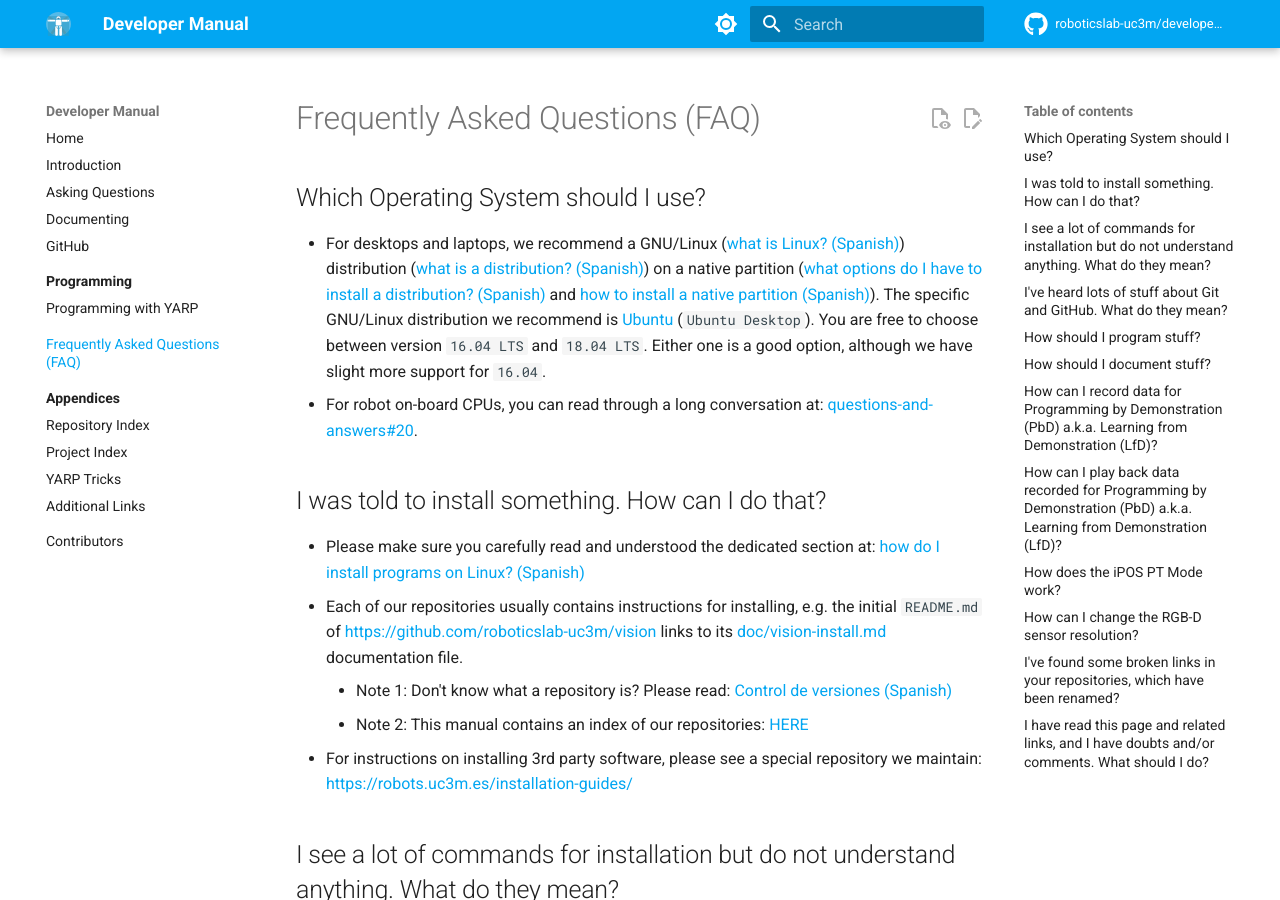
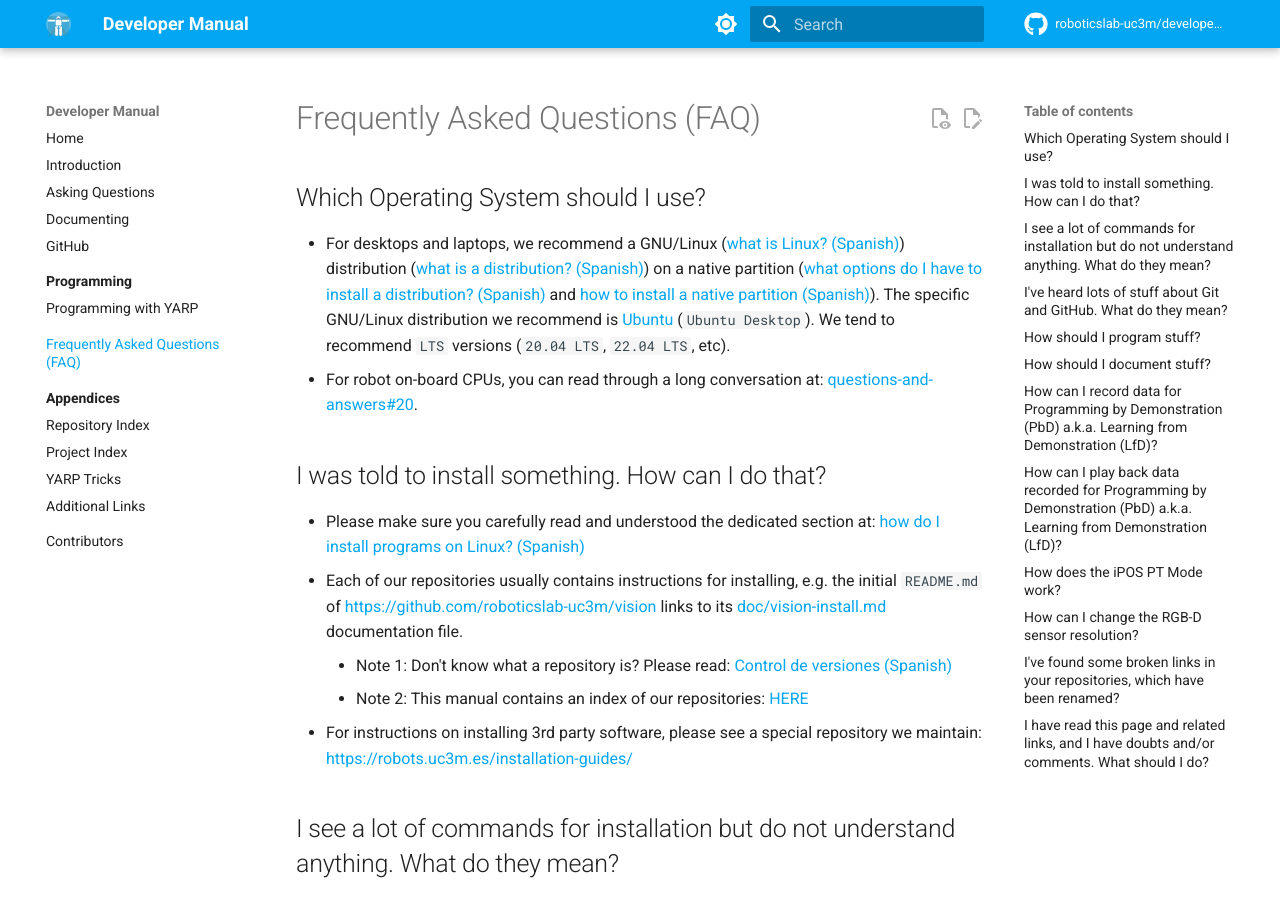
Before and after one commit to roboticslab-uc3m/developer-manual, an MkDocs documentation site: the page built from docs/frequently-asked-questions.md, in a window 1280 px wide and 900 px high. Built offline with MkDocs 1.6.1 and Material for MkDocs 9.7.7, drawn with Linux system fonts in a browser that asks for light colours; comment, search, counter and statistics services are not loaded.

Commit message:
Update frequently-asked-questions.md

```diff
--- a/docs/frequently-asked-questions.md
+++ b/docs/frequently-asked-questions.md
@@ -2,7 +2,7 @@
 
 ## Which Operating System should I use?
 
-- For desktops and laptops, we recommend a GNU/Linux ([what is Linux? (Spanish)](https://asrob.uc3m.es/tutoriales/software/linux/introduction.html#%C2%BFqu%C3%A9-es-linux)) distribution ([what is a distribution? (Spanish)](https://asrob.uc3m.es/tutoriales/software/linux/introduction.html#%C2%BFqu%C3%A9-es-una-distribuci%C3%B3n-de-linux)) on a native partition ([what options do I have to install a distribution? (Spanish)](https://asrob.uc3m.es/tutoriales/software/linux/introduction.html#%C2%BFqu%C3%A9-opciones-tengo-para-instalar-una-distribuci%C3%B3n) and [how to install a native partition (Spanish)](https://asrob.uc3m.es/tutoriales/software/linux/introduction.html#%C2%BFc%C3%B3mo-instalo-una-distribuci%C3%B3n-en-una-partici%C3%B3n-nativa)). The specific GNU/Linux distribution we recommend is [Ubuntu](https://ubuntu.com/#download) (`Ubuntu Desktop`). You are free to choose between  version `16.04 LTS ` and `18.04 LTS`. Either one is a good option, although we have slight more support for `16.04`.
+- For desktops and laptops, we recommend a GNU/Linux ([what is Linux? (Spanish)](https://asrob.uc3m.es/tutoriales/software/linux/introduction.html#%C2%BFqu%C3%A9-es-linux)) distribution ([what is a distribution? (Spanish)](https://asrob.uc3m.es/tutoriales/software/linux/introduction.html#%C2%BFqu%C3%A9-es-una-distribuci%C3%B3n-de-linux)) on a native partition ([what options do I have to install a distribution? (Spanish)](https://asrob.uc3m.es/tutoriales/software/linux/introduction.html#%C2%BFqu%C3%A9-opciones-tengo-para-instalar-una-distribuci%C3%B3n) and [how to install a native partition (Spanish)](https://asrob.uc3m.es/tutoriales/software/linux/introduction.html#%C2%BFc%C3%B3mo-instalo-una-distribuci%C3%B3n-en-una-partici%C3%B3n-nativa)). The specific GNU/Linux distribution we recommend is [Ubuntu](https://ubuntu.com/#download) (`Ubuntu Desktop`). We tend to recommend `LTS ` versions (`20.04 LTS`, `22.04 LTS`, etc).
 - For robot on-board CPUs, you can read through a long conversation at: [questions-and-answers#20](https://github.com/roboticslab-uc3m/questions-and-answers/issues/20).
 
 ## I was told to install something. How can I do that?
```
